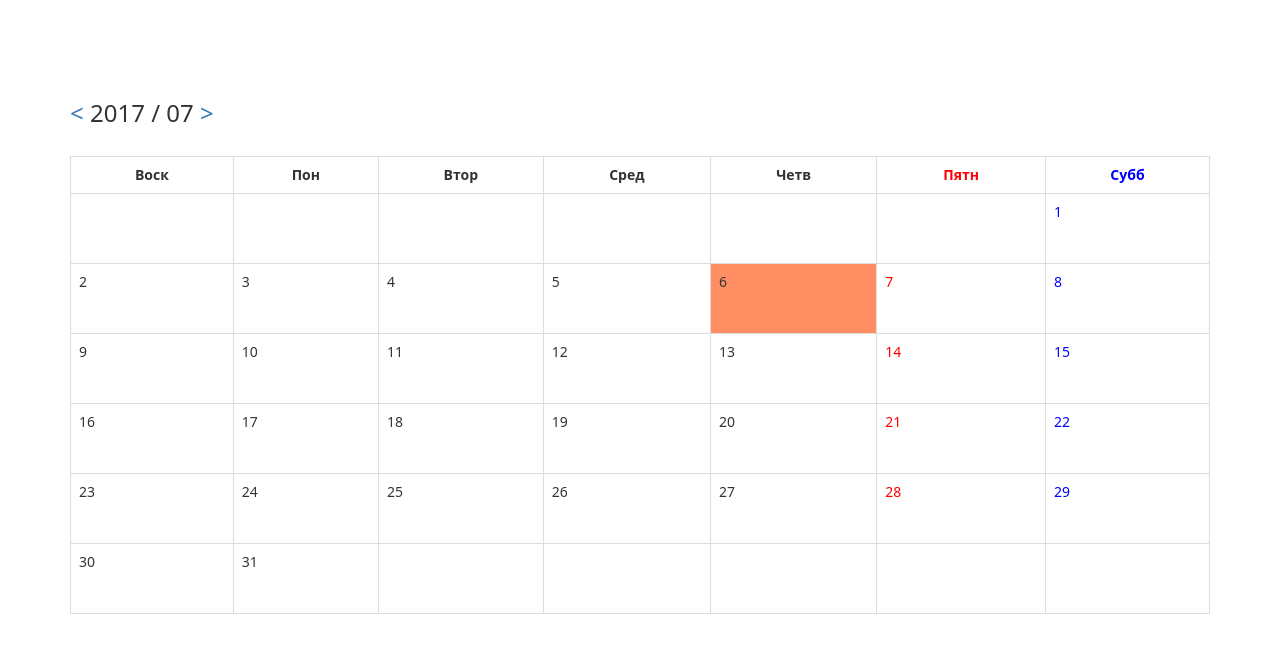
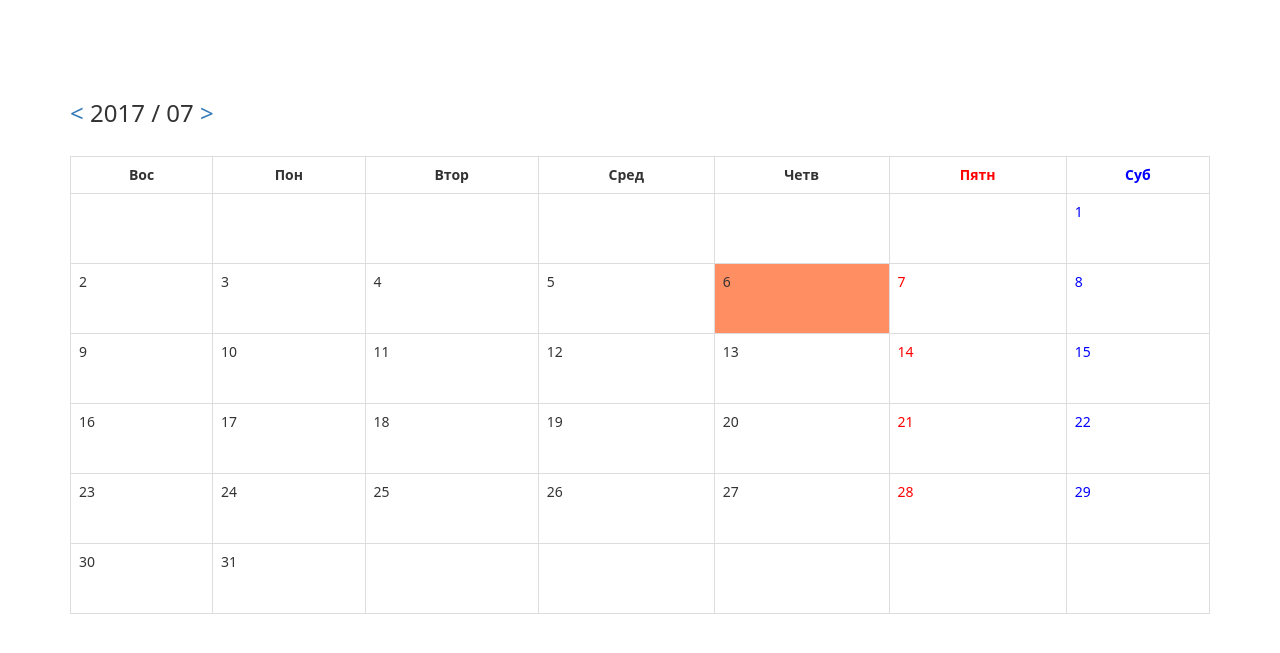
Before and after one commit to Akimius/PHP_calendar, a PHP site: page /index.php in a window 1280 px wide. Shown: the top 653 px of the page. Run offline with PHP 8.4, Linux system fonts and the light colour scheme.

Commit message:
days changes

```diff
--- a/index.php
+++ b/index.php
@@ -81,13 +81,13 @@ for ( $day = 1; $day <= $day_count; $day++, $str++) {
     <br>
     <table class="table table-bordered">
         <tr>
-            <th>Воск</th>
+            <th>Вос</th>
             <th>Пон</th>
             <th>Втор</th>
             <th>Сред</th>
             <th>Четв</th>
             <th>Пятн</th>
-            <th>Субб</th>
+            <th>Суб</th>
         </tr>
         <?php
         foreach ($weeks as $week) {
```
